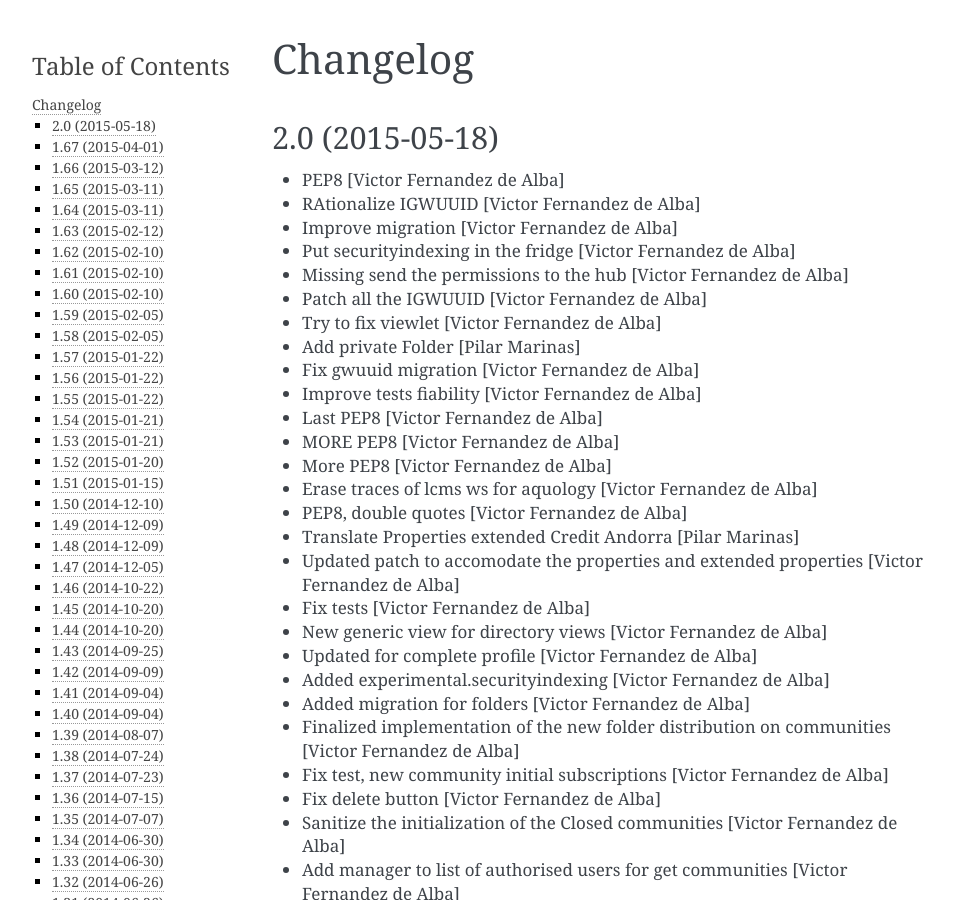
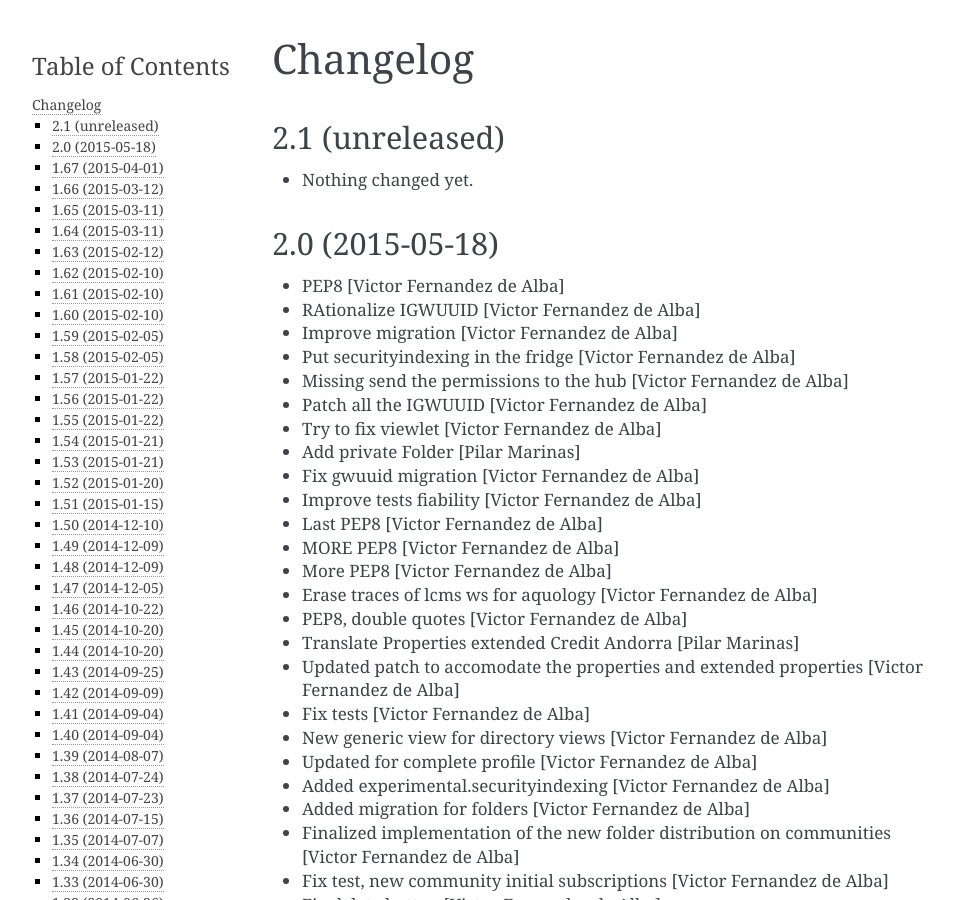
Before and after one commit to UPCnet/ulearn.core, a Sphinx documentation site: the page built from docs/HISTORY.rst, in a window 1280 px wide and 900 px high. Shown: the whole window, without its empty margins (148-1102 px from the left). Built offline with Sphinx 7.4.7, drawn with Linux system fonts in a browser that asks for light colours; pages that are not in the unit, such as notebooks, are missing from menus.

Commit message:
Back to development: 2.1

```diff
--- a/docs/HISTORY.rst
+++ b/docs/HISTORY.rst
@@ -1,5 +1,11 @@
 Changelog
 =========
+
+2.1 (unreleased)
+----------------
+
+- Nothing changed yet.
+
 
 2.0 (2015-05-18)
 ----------------
--- a/setup.py
+++ b/setup.py
@@ -1,7 +1,7 @@
 from setuptools import setup, find_packages
 import os
 
-version = '2.0'
+version = '2.1.dev0'
 
 README = open('README.rst').read()
 HISTORY = open(os.path.join('docs', 'HISTORY.rst')).read()
```
